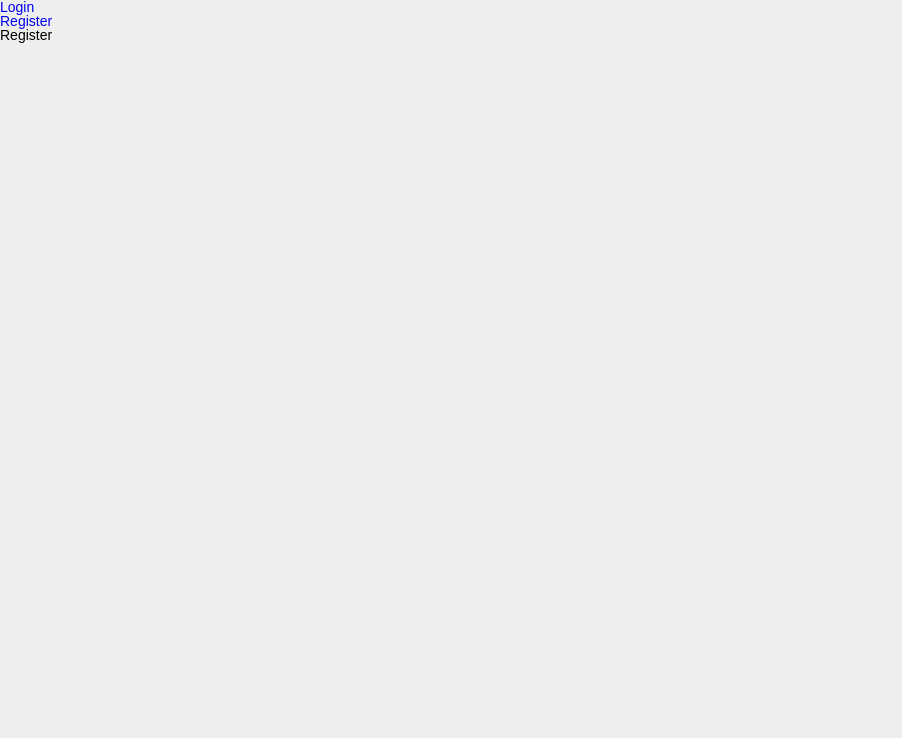
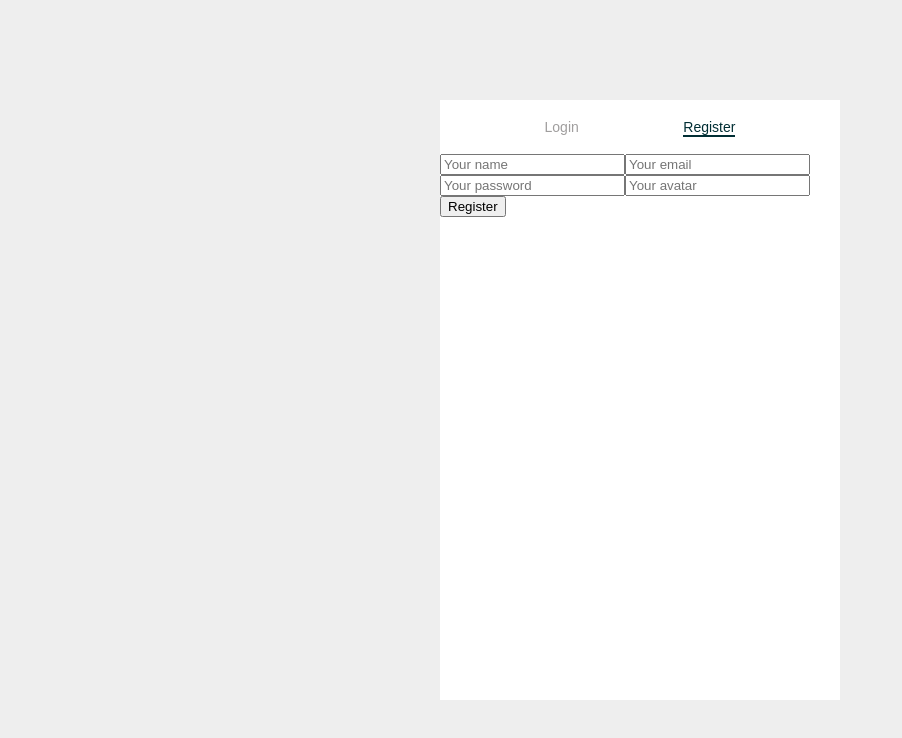
Before and after one commit to DilmurodjonT/react_olx_loiha, a React (Create React App) app: page /auth/register in a window 1280 px wide. Shown: the top 738 px of the page, without its empty margins (0-902 px from the left). Built offline with nearby package versions, Linux system fonts and the light colour scheme.

Commit message:
stsrt register section

```diff
--- a/src/components/navbar/Navbar.jsx
+++ b/src/components/navbar/Navbar.jsx
@@ -33,7 +33,11 @@ const Navbar = () => {
                 icon={<FiMessageCircle />}
               />
               <UniversalLink text="" Link="/" icon={<FiHeart />} />
-              <UniversalLink text="Xisobingiz" Link="/auth" icon={<FiUser />} />
+              <UniversalLink
+                text="Xisobingiz"
+                Link="/auth/login"
+                icon={<FiUser />}
+              />
             </div>
           </div>
         </Container>
--- a/src/routes/auth/Auth.jsx
+++ b/src/routes/auth/Auth.jsx
@@ -1,20 +1,43 @@
 import React from "react";
-import { Outlet, Link } from "react-router-dom";
+import { useEffect } from "react";
+import { Outlet, NavLink, useNavigate, useLocation } from "react-router-dom";
+import c from "./Auth.module.scss";
 
 const Auth = () => {
+  const navigate = useNavigate();
+  const { pathname } = useLocation();
+  useEffect(() => {
+    if (!pathname.includes("register")) {
+      navigate("/auth/login");
+    }
+  }, []);
+
   return (
-    <div>
-      <ul>
-        <li>
-          <Link to="/auth/login">Login</Link>
-        </li>
-      </ul>
-      <ul>
-        <li>
-          <Link to="/auth/register">Register</Link>
-        </li>
-      </ul>
-      <div>
+    <div className={c.auth}>
+      <div className={c.auth__form}>
+        <ul className={c.auth__nav}>
+          <li>
+            <NavLink
+              className={(navData) =>
+                navData.isActive ? c.auth__link__active : null
+              }
+              to="/auth/login"
+            >
+              Login
+            </NavLink>
+          </li>
+          <li>
+            <NavLink
+              className={(navData) =>
+                navData.isActive ? c.auth__link__active : null
+              }
+              to="/auth/register"
+            >
+              Register
+            </NavLink>
+          </li>
+        </ul>
+
         <Outlet />
       </div>
     </div>
--- /dev/null
+++ b/src/routes/auth/Auth.module.scss
@@ -0,0 +1,29 @@
+$main-color-dark: #002e34;
+
+.auth {
+  min-height: 100vh;
+  display: flex;
+  align-items: center;
+  justify-content: center;
+}
+
+.auth__form {
+  max-width: 400px;
+  width: 100%;
+  background-color: #fff;
+  height: 600px;
+}
+
+.auth__nav {
+  padding: 20px 0;
+  width: 100%;
+  display: flex;
+  justify-content: space-evenly;
+  a {
+    color: #a09e9e;
+  }
+  .auth__link__active {
+    color: $main-color-dark;
+    border-bottom: 2px solid $main-color-dark;
+  }
+}
--- a/src/routes/auth/register/Register.jsx
+++ b/src/routes/auth/register/Register.jsx
@@ -1,7 +1,20 @@
 import React from "react";
 
 const Register = () => {
-  return <div>Register</div>;
+  function registerUser(e) {
+    e.preventDefault();
+  }
+  return (
+    <div>
+      <form onSubmit={registerUser}>
+        <input type="text" placeholder="Your name" />
+        <input type="email" placeholder="Your email" />
+        <input type="password" placeholder="Your password" />
+        <input type="url" placeholder="Your avatar" />
+        <button type="submit">Register</button>
+      </form>
+    </div>
+  );
 };
 
 export default Register;
```
